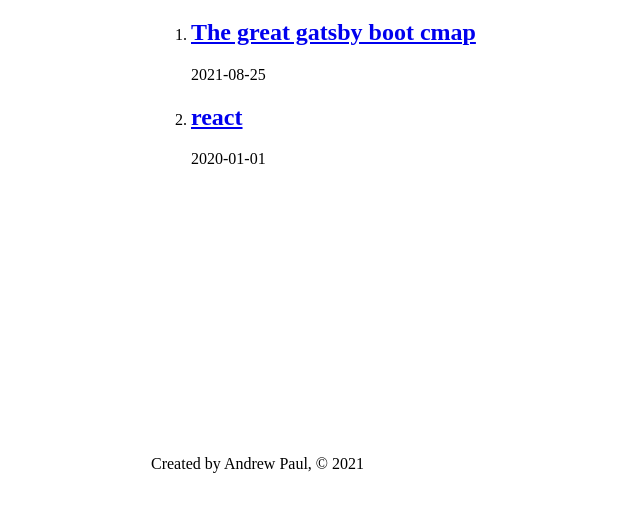
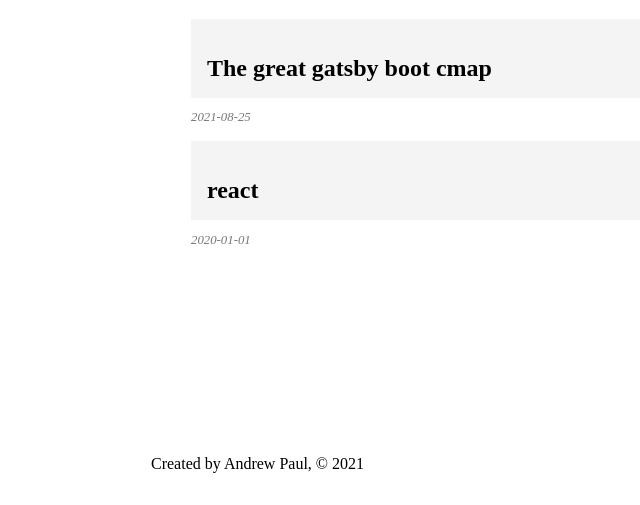
Before and after one commit to helloandrewpaul/gatsby-photo-blog, a Gatsby site: page /blog in a window 1280 px wide. Shown: the part 327-832 px from the top of the page, without its empty margins (114-754 px from the left). Built offline with nearby package versions, Linux system fonts and the light colour scheme; Gatsby itself is replaced by a stand-in of ours.

Commit message:
footer and blod styling added

```diff
--- a/src/components/footer.js
+++ b/src/components/footer.js
@@ -1,5 +1,6 @@
 import React from "react";
 import { graphql, useStaticQuery } from "gatsby";
+import * as footerStyles from './footer.module.scss'
 
 const Footer = () => {
   const data = useStaticQuery(graphql`
@@ -13,7 +14,7 @@
     }
   `);
   return (
-    <footer>
+    <footer className={footerStyles.footer}>
       <p>
         Created by {data.site.siteMetadata.author}, ©{" "}
         {data.site.siteMetadata.year}
--- /dev/null
+++ b/src/components/footer.module.scss
@@ -0,0 +1,3 @@
+.footer{
+    margin-top: 3rem;
+}
--- a/src/pages/blog.js
+++ b/src/pages/blog.js
@@ -1,6 +1,7 @@
 import React from "react";
 import { Link, graphql, useStaticQuery } from "gatsby";
 import Layout from "../components/layout";
+import * as  blogStyles from "./blog.module.scss"
 
 const BlogPage = () => {
   const data = useStaticQuery(graphql`
@@ -23,10 +24,10 @@
   return (
     <Layout>
       <h1>Blog</h1>
-      <ol>
+      <ol className={blogStyles.posts}>
         {data.allMarkdownRemark.edges.map((edge) => {
           return (
-            <li>
+            <li className={blogStyles.post}>
               <Link to={`/blog/${edge.node.fields.slug}`}>
                 <h2>{edge.node.frontmatter.title}</h2>
               </Link>
--- /dev/null
+++ b/src/pages/blog.module.scss
@@ -0,0 +1,27 @@
+.posts {
+  list-style-type: none;
+  margin: 0;
+}
+
+.post {
+  margin: 1rem 0;
+
+  a {
+    background: #f4f4f4;
+    color: #000;
+    display: block;
+    padding: 1rem;
+    text-decoration: none;
+  }
+  a:hover {
+    background: #e4e4e4;
+  }
+  h2 {
+    margin-bottom: 0;
+  }
+  p {
+    color: #777;
+    font-size: 0.8rem;
+    font-style: italic;
+  }
+}
```
Also changed, not shown: src/posts/gatsby/gatsby.md (renamed from src/posts/gatsby.md).
